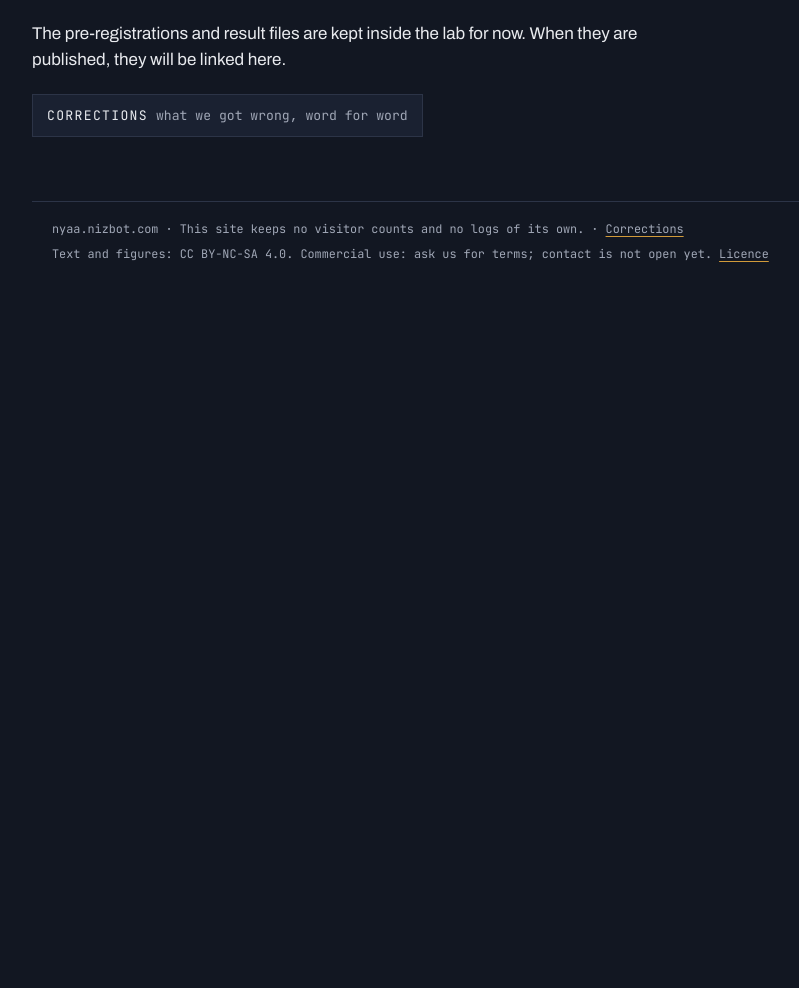
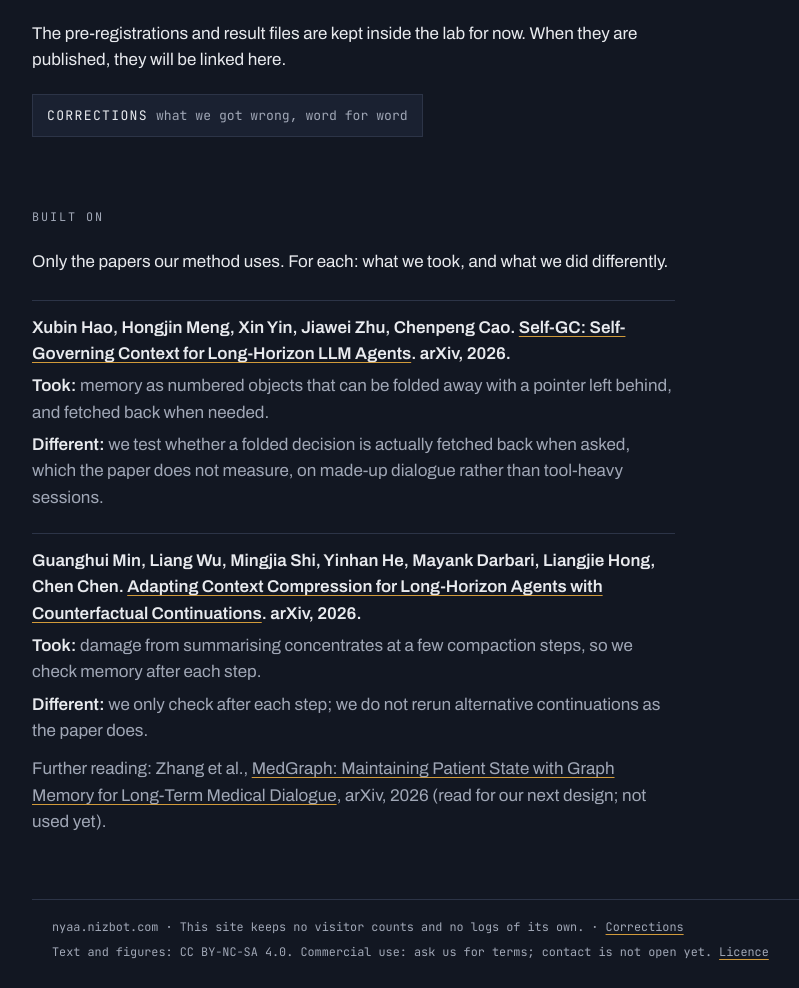
Before and after one commit to NotYourAverageAutomaton/nyaa-site, a plain HTML site: page decay.html in a window 1280 px wide. Shown: the part 2604-3592 px from the top of the page, without its empty margins (18-817 px from the left). Before the commit the page ends 2894 px from the top, so only its background shows below. Drawn offline with Linux system fonts and the light colour scheme.

Commit message:
v0.10.6: Built on sections (the papers each experiment uses)

```diff
--- a/decay.html
+++ b/decay.html
@@ -140,6 +140,16 @@
       <li><a href="/corrections.html">Corrections<span>what we got wrong, word for word</span></a></li>
     </ul>
   </section>
+
+  <section class="block" id="built-on" aria-labelledby="h-built">
+    <h2 class="lab" id="h-built">Built on</h2>
+    <p class="say">Only the papers our method uses. For each: what we took, and what we did differently.</p>
+    <ol class="cites">
+      <li><p class="cite">Xubin Hao, Hongjin Meng, Xin Yin, Jiawei Zhu, Chenpeng Cao. <a href="https://arxiv.org/abs/2607.00692" rel="noreferrer">Self-GC: Self-Governing Context for Long-Horizon LLM Agents</a>. arXiv, 2026.</p><p class="say"><b>Took:</b> memory as numbered objects that can be folded away with a pointer left behind, and fetched back when needed.</p><p class="say"><b>Different:</b> we test whether a folded decision is actually fetched back when asked, which the paper does not measure, on made-up dialogue rather than tool-heavy sessions.</p></li>
+      <li><p class="cite">Guanghui Min, Liang Wu, Mingjia Shi, Yinhan He, Mayank Darbari, Liangjie Hong, Chen Chen. <a href="https://arxiv.org/abs/2609.36526" rel="noreferrer">Adapting Context Compression for Long-Horizon Agents with Counterfactual Continuations</a>. arXiv, 2026.</p><p class="say"><b>Took:</b> damage from summarising concentrates at a few compaction steps, so we check memory after each step.</p><p class="say"><b>Different:</b> we only check after each step; we do not rerun alternative continuations as the paper does.</p></li>
+    </ol>
+    <p class="say dim">Further reading: Zhang et al., <a href="https://arxiv.org/abs/2611.08433" rel="noreferrer">MedGraph: Maintaining Patient State with Graph Memory for Long-Term Medical Dialogue</a>, arXiv, 2026 (read for our next design; not used yet).</p>
+  </section>
 </main>
 
 <footer class="foot gut"><span>nyaa.nizbot.com &middot; This site keeps no visitor counts and no logs of its own. &middot; <a href="/corrections.html">Corrections</a></span><span>Text and figures: CC BY-NC-SA 4.0. Commercial use: ask us for terms; contact is not open yet. <a href="/LICENSE">Licence</a></span></footer>
--- a/site.css
+++ b/site.css
@@ -232,3 +232,9 @@ main .note{max-width:1180px;margin:0 auto;padding-block:0 48px;color:var(--muted
 .fig .scroll{overflow-x:auto;scrollbar-color:var(--hairline) transparent}
 .fig svg{display:block;width:100%;height:auto}
 .fig .chart{min-width:640px}
+.cites{list-style:none;margin:12px 0 0;padding:0;display:grid;gap:22px;max-width:66ch}
+.cites li{border-top:1px solid var(--hairline);padding-top:14px}
+.cites .cite{margin:0;color:var(--text);font-weight:600}
+.cites .cite a{color:var(--text);text-decoration-color:var(--brass);text-underline-offset:3px}
+.cites .say{margin:6px 0 0;max-width:none;color:var(--muted)} .cites .say b{color:var(--text);font-weight:600}
+#built-on .say.dim a{color:var(--muted)}
```
Also changed, not shown: jlens.html (+14 -2 lines), 2 other files.
